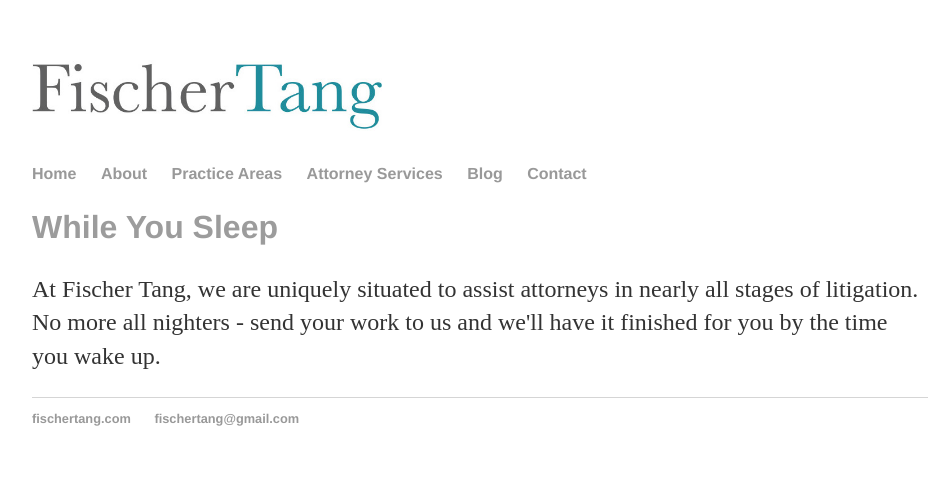
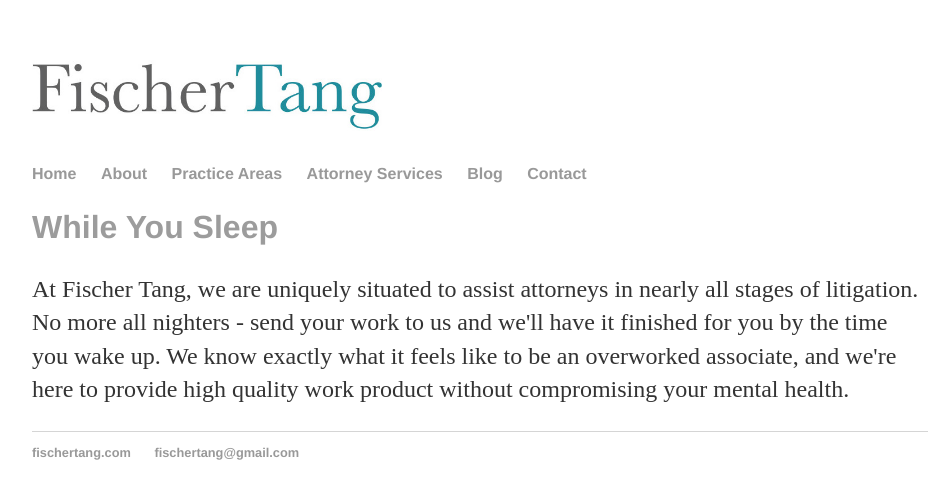
Before and after one commit to fischertang/fischertang.github.io, a Jekyll site: the page built from attorneys/index.html, in a window 1280 px wide. Shown: the top 499 px of the page, without its empty margins (160-1108 px from the left). Built offline with Jekyll 4.4.1, drawn with Linux system fonts in a browser that asks for light colours.

Commit message:
Update index.html

```diff
--- a/attorneys/index.html
+++ b/attorneys/index.html
@@ -6,6 +6,6 @@
 
   <h2>While You Sleep</h2>
 
-<p>At Fischer Tang, we are uniquely situated to assist attorneys in nearly all stages of litigation. No more all nighters - send your work to us and we'll have it finished for you by the time you wake up.
+<p>At Fischer Tang, we are uniquely situated to assist attorneys in nearly all stages of litigation. No more all nighters - send your work to us and we'll have it finished for you by the time you wake up. We know exactly what it feels like to be an overworked associate, and we're here to provide high quality work product without compromising your mental health.
   </p>
 </div><!--/.blurb -->
```
